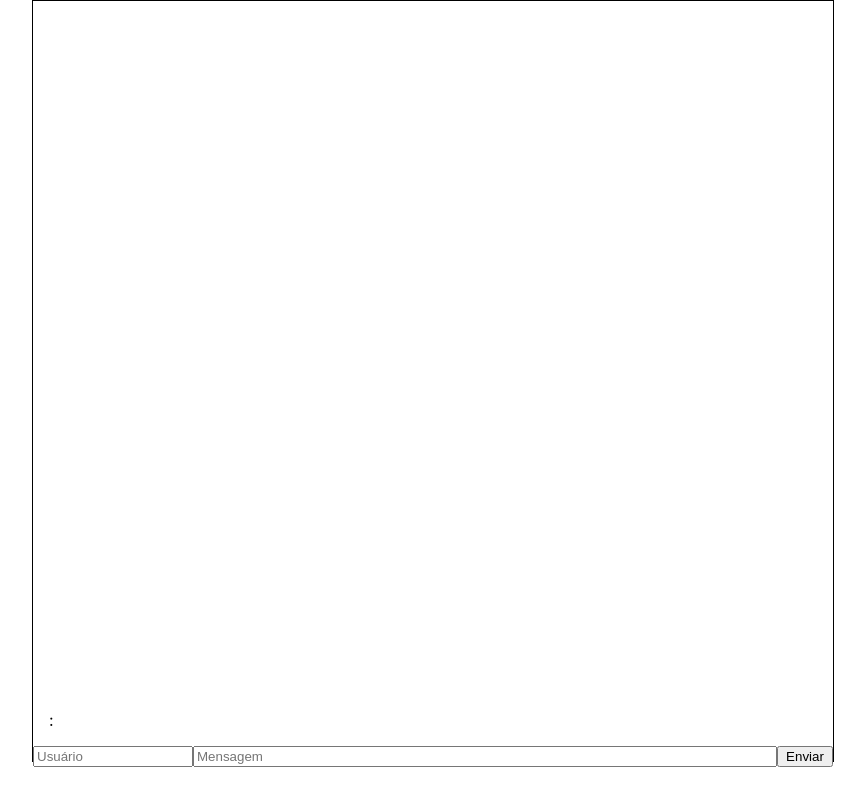
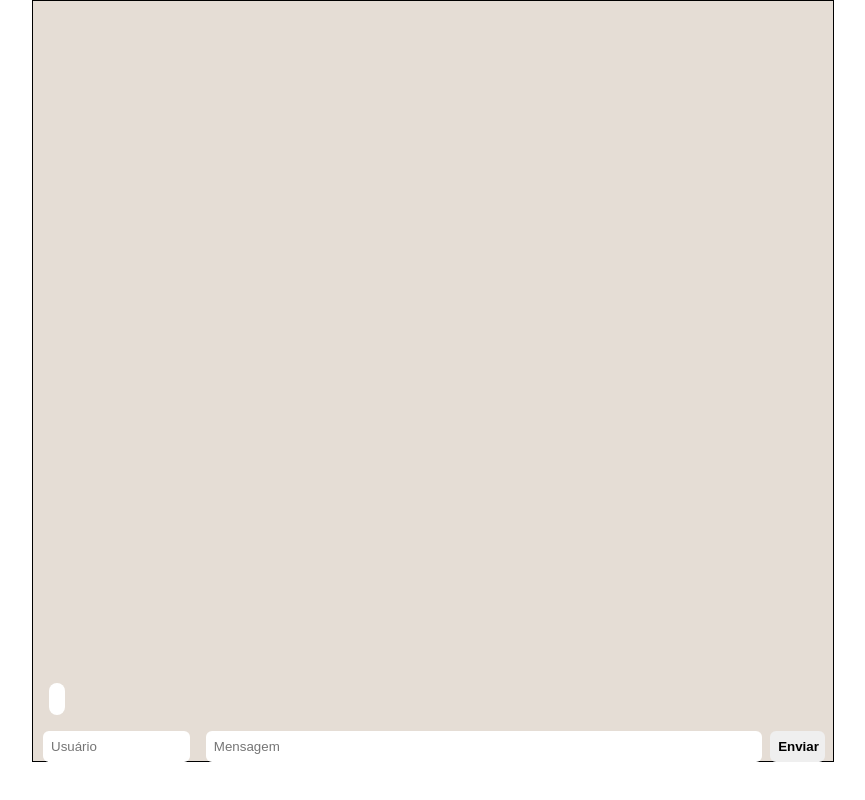
Before and after one commit to future4code/Edgard-Finotti, a React (Create React App) app in the folder quinzena5/whatsLab/whatslab/: page / in a window 1280 px wide. Both pictures are taken after a click on the button "Enviar". Shown: the whole page, without its empty margins (207-1072 px from the left). Built offline with nearby package versions, Linux system fonts and the light colour scheme.

Commit message:
Alterado lógica e estrutura de exibição das mensagens e estilização.

```diff
--- a/quinzena5/whatsLab/whatslab/src/componentes/DigitarMensagem/DigitarMensagem.js
+++ b/quinzena5/whatsLab/whatslab/src/componentes/DigitarMensagem/DigitarMensagem.js
@@ -4,17 +4,29 @@ import styled from 'styled-components'
 const DivisaoDigitarMensagens = styled.div`
     display: grid;
     grid-template-columns: 20% auto 07%;
+
+    padding: 8px;
 `
 
 const InputUsuario = styled.input`
-
+    padding: 8px;
+    margin: 0 8px 0 2px;
+    border-radius: 6px;
+    border: none;
 `
 
 const InputMensagem = styled.input`
-
+    padding: 8px;
+    margin: 0 8px;
+    border-radius: 6px;
+    border: none;
 `
 
 const BotaoEnviarMensagem = styled.button`
+    padding: 8px;
+    border-radius: 6px;
+    border: none;
+    font-weight: bold;
 
 `
 
--- a/quinzena5/whatsLab/whatslab/src/componentes/Mensagem/Mensagem.js
+++ b/quinzena5/whatsLab/whatslab/src/componentes/Mensagem/Mensagem.js
@@ -1,14 +1,30 @@
 import React from 'react'
 import styled from 'styled-components'
+
+const DivisaoParagrafo = styled.div`
+    display: flex;
+`
+
+const DivisaoMensagemOutrosUsuarios = styled.div`
+    padding: 8px;
+    border-radius: 8px;
+    background-color: white;
+    margin: 8px 0;
+`
 
 const ParagrafoMensagem = styled.p.attrs(() => {
 
 })`
+
     &.mensagem-eu {
-        text-align: end;
+        margin-left: auto;
+        background-color: #d9f5c4;
+        padding: 8px;
+        border-radius: 8px;
     }
 
 `
+
 
 
 export class Mensagem extends React.Component {
@@ -21,16 +37,33 @@ export class Mensagem extends React.Component {
 
     render()  {
 
+        /* inserir classe caso nome do usario seja "eu" */
         let classeEu
+        let componenteExibirMensagem
         if(this.props.usuario === "eu" ) {
             classeEu = "mensagem-eu"
+            componenteExibirMensagem = <ParagrafoMensagem className={classeEu}  onDoubleClick={() => this.clicarSobreMensagem(this.props.usuario, this.props.mensagem)}>
+                {this.props.mensagem}
+            </ParagrafoMensagem>
+        } else {
+            componenteExibirMensagem = <DivisaoMensagemOutrosUsuarios>
+                <ParagrafoMensagem className={classeEu}  onDoubleClick={() => this.clicarSobreMensagem(this.props.usuario, this.props.mensagem)}>
+                    <b>{this.props.usuario}</b>
+                </ParagrafoMensagem>
+                <ParagrafoMensagem className={classeEu}  onDoubleClick={() => this.clicarSobreMensagem(this.props.usuario, this.props.mensagem)}>
+                    {this.props.mensagem}
+                </ParagrafoMensagem>
+            </DivisaoMensagemOutrosUsuarios>
+
+
         }
 
         return (
 
-            <ParagrafoMensagem className={classeEu}  onDoubleClick={() => this.clicarSobreMensagem(this.props.usuario, this.props.mensagem)}>
-                <b>{this.props.usuario}</b> : {this.props.mensagem}
-            </ParagrafoMensagem>
+            <DivisaoParagrafo>
+                {componenteExibirMensagem}
+            </DivisaoParagrafo>
+
 
         )
 
--- a/quinzena5/whatsLab/whatslab/src/componentes/Principal/Principal.js
+++ b/quinzena5/whatsLab/whatslab/src/componentes/Principal/Principal.js
@@ -9,8 +9,9 @@ const DivisaoPrincipal = styled.div`
     border: 1px solid black;
 
     display: grid;
-    grid-template-rows: 98% auto;
+    grid-template-rows: 95% auto;
 
+    background-color: #e5ddd5;
 
 `
 const DivisaoMensagens = styled.div`
```
